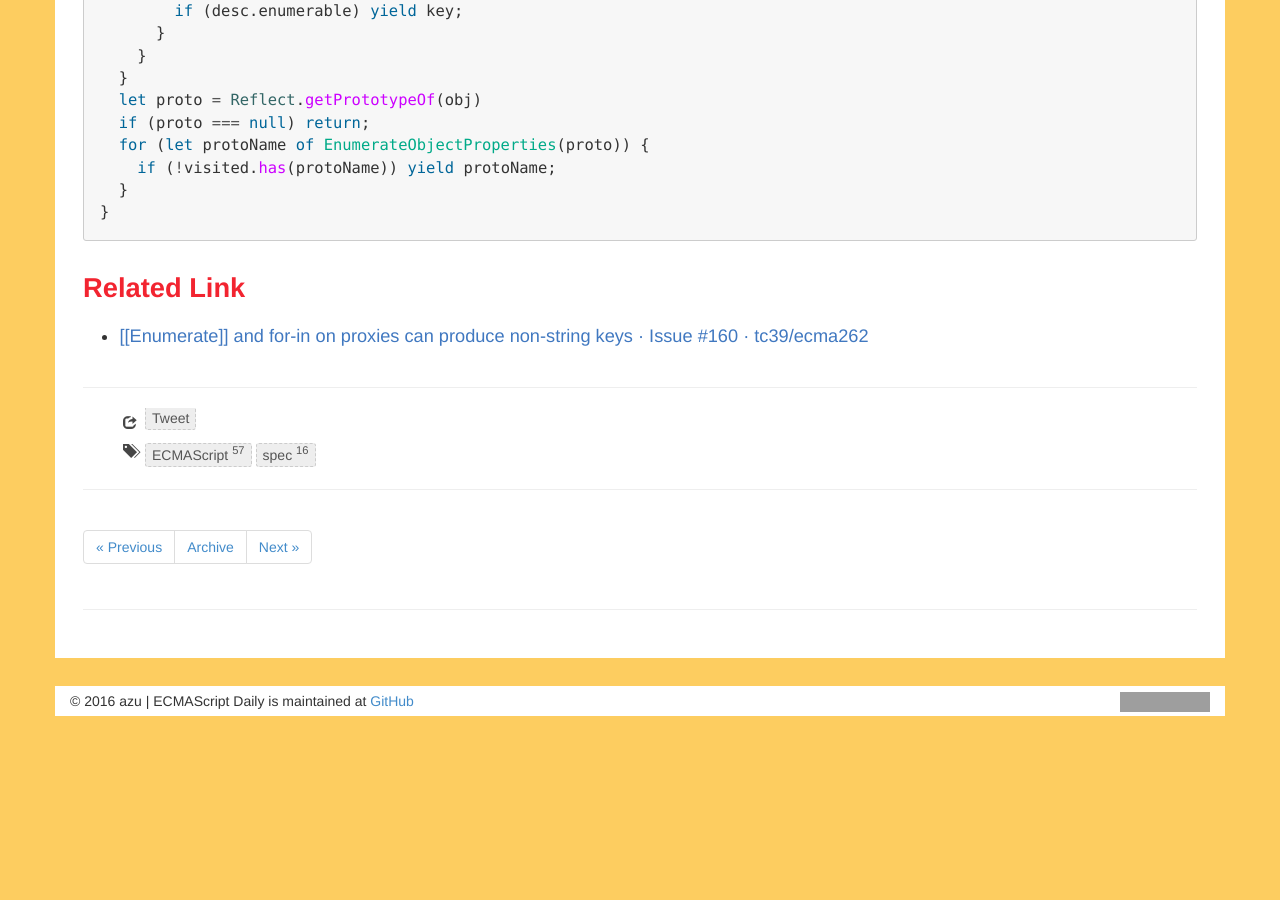
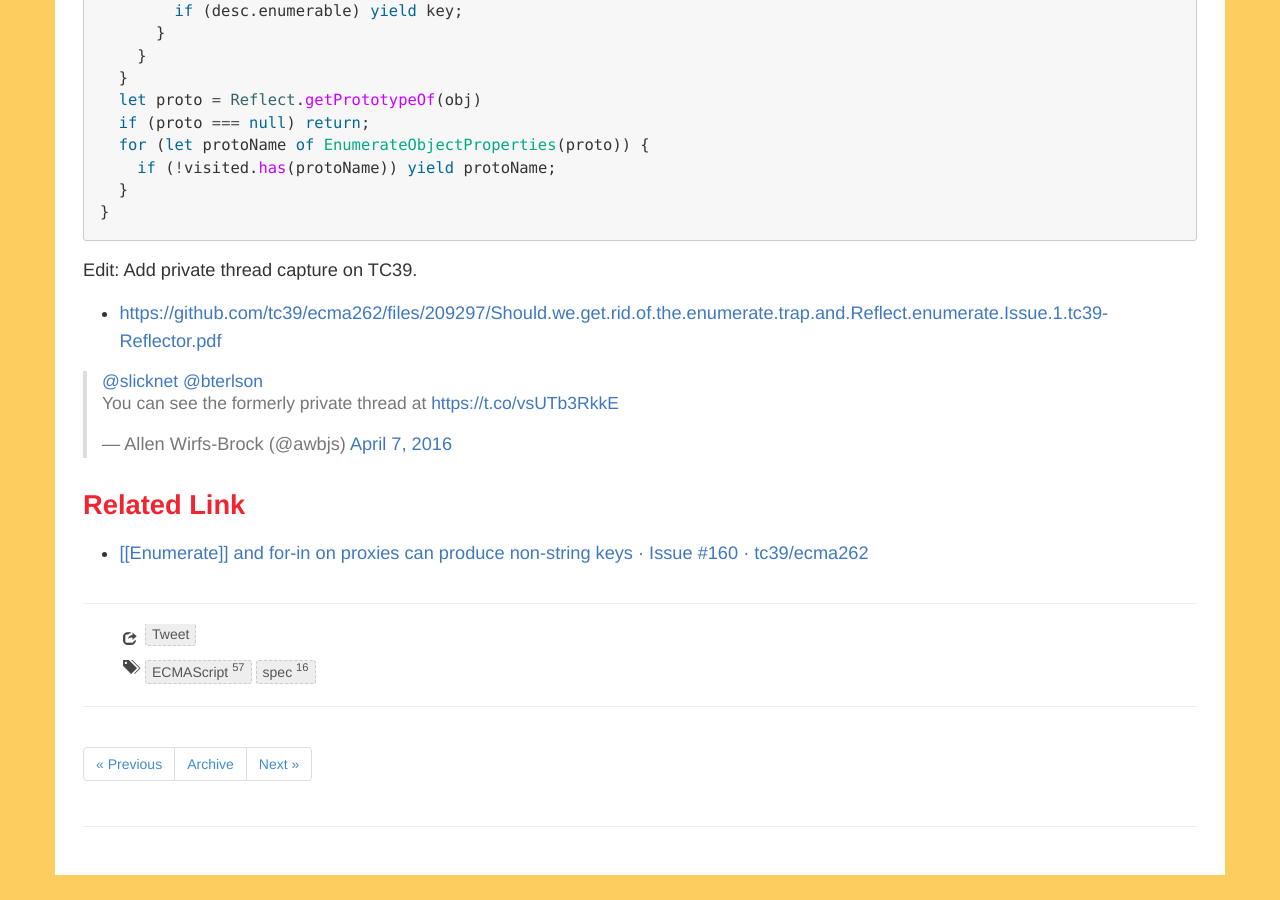
Before and after one commit to ecmascript-daily/ecmascript-daily.github.com, a Jekyll site: the page built from _posts/2016/2016-02-10-why-remove-enumerate-and-reflect-enumerate.md, in a window 1280 px wide and 900 px high, scrolled down 694 px. Built offline with Jekyll 4.4.1, drawn with Linux system fonts in a browser that asks for light colours; nearby versions of some CDN libraries; comment, search, counter and statistics services are not loaded; before the commit the page ends 1410 px from its top, so only the background shows below that; grey boxes are pictures that could not be loaded.

Commit message:
Add private thread capture

````diff
--- a/_posts/2016/2016-02-10-why-remove-enumerate-and-reflect-enumerate.md
+++ b/_posts/2016/2016-02-10-why-remove-enumerate-and-reflect-enumerate.md
@@ -41,3 +41,10 @@ function* EnumerateObjectProperties(obj) {
   }
 }
 ```
+
+Edit: Add private thread capture on TC39.
+
+- [https://github.com/tc39/ecma262/files/209297/Should.we.get.rid.of.the.enumerate.trap.and.Reflect.enumerate.Issue.1.tc39-Reflector.pdf](https://github.com/tc39/ecma262/files/209297/Should.we.get.rid.of.the.enumerate.trap.and.Reflect.enumerate.Issue.1.tc39-Reflector.pdf)
+
+<blockquote class="twitter-tweet" data-partner="tweetdeck"><p lang="en" dir="ltr"><a href="https://twitter.com/slicknet">@slicknet</a> <a href="https://twitter.com/bterlson">@bterlson</a> <br>You can see the formerly private thread at <a href="https://t.co/vsUTb3RkkE">https://t.co/vsUTb3RkkE</a></p>&mdash; Allen Wirfs-Brock (@awbjs) <a href="https://twitter.com/awbjs/status/718197123942973440">April 7, 2016</a></blockquote>
+<script async src="//platform.twitter.com/widgets.js" charset="utf-8"></script>
````
